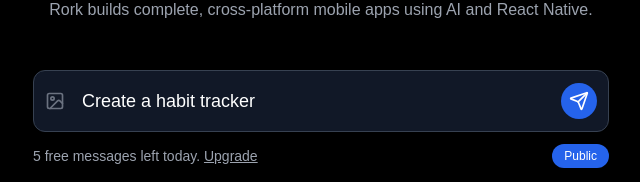
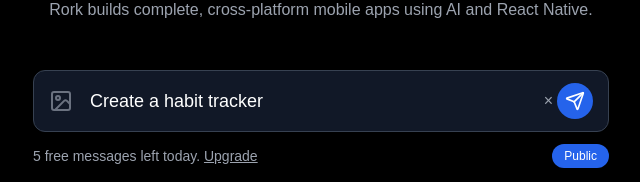
Before and after one commit to pavanscales/m0.dev, a Next.js app: page / in a window 1280 px wide. Both pictures are taken after typing "Sample" into the empty fields and a click on the button "Create a habit tracker". Shown: the part 245-427 px from the top of the page, without its empty margins (319-959 px from the left). Built offline with nearby package versions, Linux system fonts and the light colour scheme.

Commit message:
Enhance input and file upload UI on landing page with better accessibility and UX

```diff
--- a/app/page.tsx
+++ b/app/page.tsx
@@ -1,11 +1,10 @@
-
 
 "use client";
 
 import { useState, useEffect, useRef } from "react";
 import { Button } from "@/components/ui/button";
 import { Badge } from "@/components/ui/badge";
-import { ImageIcon, Send, Sparkles } from "lucide-react";
+import { ImageIcon, Send } from "lucide-react";
 
 export default function Landingpage() {
   const [inputValue, setInputValue] = useState("");
@@ -27,6 +26,12 @@ export default function Landingpage() {
   const handleFileChange = (e: React.ChangeEvent<HTMLInputElement>) => {
     const files = e.target.files;
     if (files && files.length > 0) setSelectedFile(files[0]);
+  };
+
+  const handleClearInput = () => {
+    setInputValue("");
+    setSelectedFile(null);
+    setResponseMessage(null);
   };
 
   const handleGenerateApp = async () => {
@@ -82,8 +87,7 @@ export default function Landingpage() {
           Build any mobile app, fast.
         </h1>
         <p className="text-gray-400 mt-3">
-          Rork builds complete, cross-platform mobile apps using AI and React
-          Native.
+          Rork builds complete, cross-platform mobile apps using AI and React Native.
         </p>
       </div>
 
@@ -92,24 +96,40 @@ export default function Landingpage() {
         <input
           type="text"
           placeholder="Describe the mobile app you want to build..."
-          className="w-full rounded-xl bg-gray-900 border border-gray-700 placeholder-gray-500 text-white text-lg pl-12 pr-12 py-4
-            focus:outline-none focus:ring-2 focus:ring-blue-600 transition"
+          className={`w-full rounded-xl bg-gray-900 border border-gray-700 placeholder-gray-500 text-white text-lg pl-14 pr-14 py-4
+            focus:outline-none focus:ring-2 focus:ring-blue-600 shadow-md transition
+            disabled:cursor-not-allowed disabled:opacity-60`}
           value={inputValue}
           onChange={(e) => setInputValue(e.target.value)}
           disabled={isGenerating}
           aria-label="App description input"
+          autoComplete="off"
         />
 
-        {/* Left icon */}
+        {/* Left icon: Image Upload */}
         <button
           type="button"
           onClick={handleImageIconClick}
           disabled={isGenerating}
           aria-label="Upload image"
-          className="absolute left-3 top-1/2 -translate-y-1/2 text-gray-500 hover:text-white transition"
+          className="absolute left-4 top-1/2 -translate-y-1/2 text-gray-500 hover:text-white transition"
+          tabIndex={0}
         >
-          <ImageIcon className="w-5 h-5" />
+          <ImageIcon className="w-6 h-6" />
         </button>
+
+        {/* Clear input button */}
+        {inputValue && !isGenerating && (
+          <button
+            type="button"
+            onClick={handleClearInput}
+            aria-label="Clear input"
+            className="absolute right-14 top-1/2 -translate-y-1/2 text-gray-400 hover:text-white transition"
+            tabIndex={0}
+          >
+            ×
+          </button>
+        )}
 
         {/* Hidden file input */}
         <input
@@ -121,13 +141,13 @@ export default function Landingpage() {
           disabled={isGenerating}
         />
 
-        {/* Right icon */}
+        {/* Right icon: Generate */}
         <button
           type="button"
           onClick={handleGenerateApp}
           disabled={!inputValue.trim() || isGenerating}
           aria-label="Generate App"
-          className={`absolute right-3 top-1/2 -translate-y-1/2 text-white bg-blue-600 rounded-full p-2
+          className={`absolute right-4 top-1/2 -translate-y-1/2 text-white bg-blue-600 rounded-full p-2
             hover:bg-blue-700 focus:outline-none focus:ring-2 focus:ring-blue-500 transition
             ${isGenerating ? "cursor-wait" : "cursor-pointer"}`}
         >
@@ -163,7 +183,9 @@ export default function Landingpage() {
       <div className="flex items-center justify-between max-w-xl w-full mt-3 text-gray-400 text-sm select-none">
         <div>
           5 free messages left today.{" "}
-          <button className="underline hover:text-white transition">Upgrade</button>
+          <button className="underline hover:text-white transition" type="button">
+            Upgrade
+          </button>
         </div>
 
         {/* Public toggle pill */}
```
